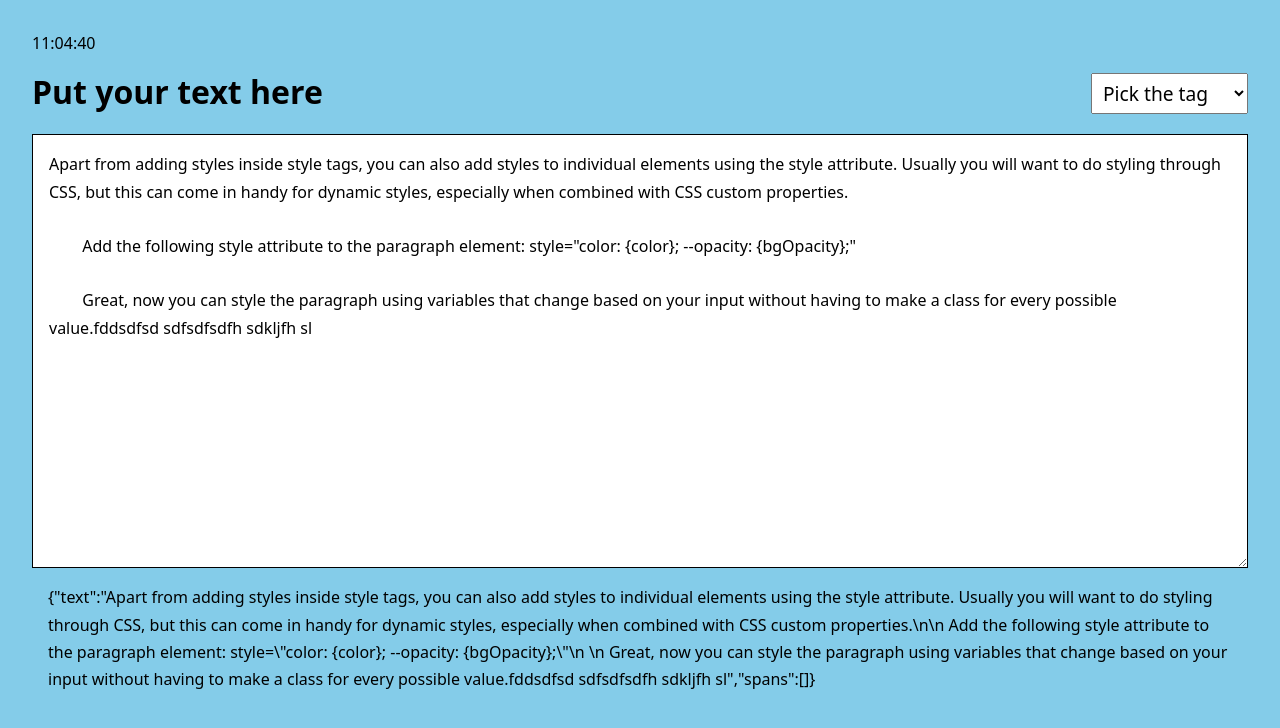
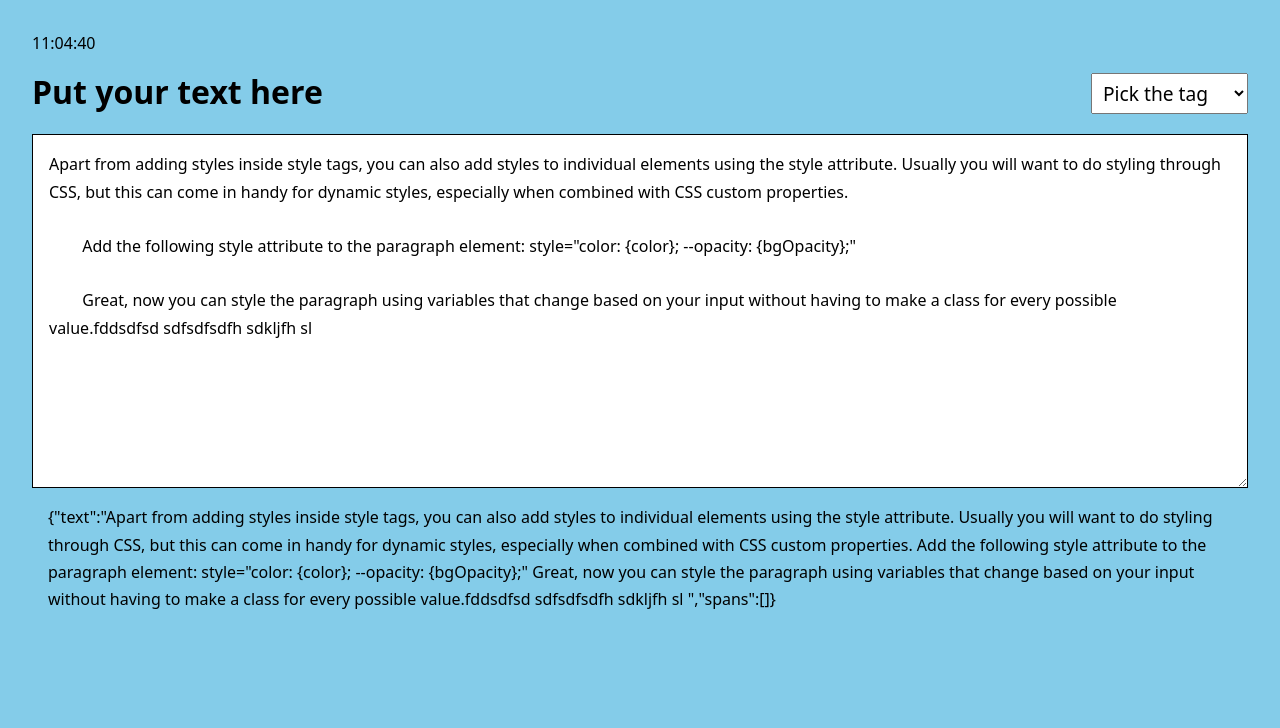
Before and after one commit to paramonych/ner-annotator, a Svelte app: page / in a window 1280 px wide. Shown: the top 728 px of the page. Built offline with nearby package versions, Linux system fonts and the light colour scheme.

Commit message:
Added output area

```diff
--- a/src/scripts/App.svelte
+++ b/src/scripts/App.svelte
@@ -1,9 +1,11 @@
 <script lang="ts">
   import { onMount } from 'svelte'
-  import { BIO, defaults, Span } from './values'
+  import { BIO, defaults } from './values'
+  import { randomColor } from './utils'
+
   import InputArea from './InputArea.svelte'
   import Tags from './Tags.svelte'
-  import { randomColor } from './utils'
+  import OutputArea from './OutputArea.svelte'
 
   let time = new Date()
   let hours = 0
@@ -43,7 +45,7 @@
     let existing = markup.spans.filter(_ => (_.start == start && _.stop == stop))
     let overlapping = markup.spans.filter(_ => (_.start < start && start < _.stop || _.start < stop && stop < _.stop))
 
-    if(selectedTag != BIO.DEFAULT && stop > start && !existing.length && !overlapping.length) {
+    if(selection && selectedTag != BIO.DEFAULT && stop > start && !existing.length && !overlapping.length) {
       markup.spans = [...markup.spans, {
         start: start,
         stop: stop,
@@ -55,6 +57,8 @@
       alert(`Span exist: ${JSON.stringify(existing)}`)
     } else if(overlapping.length) {
       alert(`Span overlaping: ${JSON.stringify(overlapping)}`)
+    } else if(!selection) {
+      alert('Empty selection is not allowed')
     }
   }
 
@@ -81,13 +85,11 @@
       <button on:click={_ => selectedTag = BIO.DEFAULT}>Cancel</button>
     </div>
   {:else}
-    <Tags on:tagChanged={tagChanged} bind:options {colors} bind:selectedTag bind:tagWarning/>
+    <Tags on:tagChanged={tagChanged} bind:colors bind:options bind:selectedTag bind:tagWarning/>
   {/if}
 </div>
 
 
 <InputArea bind:tag={selectedTag} on:textChanged={_ => markup = {...markup, text: _.detail}} on:selectionChanged={processSelection} bind:value={markup.text}/>
 
-<div class="result">
-  {JSON.stringify(markup)}
-</div>
+<OutputArea bind:markup bind:colors bind:options/>
--- /dev/null
+++ b/src/scripts/OutputArea.svelte
@@ -0,0 +1,47 @@
+<script lang="ts">
+  import { createEventDispatcher } from "svelte"
+  import { getSelection, isTooDark } from "./utils"
+
+  export let markup
+  export let options
+  export let colors
+
+  let start = markup.spans.length ? markup.spans[0].start : markup.text.length
+  let stop = markup.spans.length ? markup.spans[markup.spans.length-1].stop : markup.text.length
+
+  let beginning = markup.text.substring(0, start)
+  let ending = markup.text.substring(stop, markup.text.length)
+
+  let dispatch = createEventDispatcher()
+
+  $: {
+    start = markup.spans.length ? markup.spans[0].start : markup.text.length
+    stop = markup.spans.length ? markup.spans[markup.spans.length-1].stop : markup.text.length
+
+    beginning = markup.text.substring(0, start)
+    ending = markup.text.substring(stop, markup.text.length)
+  }
+
+  function selectionChanged() {
+    dispatch('selectionChanged', getSelection())
+  }
+
+</script>
+
+<div class="result">
+  {`{"text":"${beginning}`}
+
+  {#each markup.spans as next, index}
+    <span class="marked" style='background-color: {colors[options.indexOf(next.type)]};' class:too-dark={isTooDark(colors[options.indexOf(next.type)])}>
+      {markup.text.substring(markup.spans[0].start, markup.spans[0].stop)}
+      <sup class="type">
+        {`${next.start}:${next.stop} ${next.type}`}
+      </sup>
+      <span class="drop" title="Remove span">
+        x
+      </span>
+    </span>
+  {/each}
+
+  {`${ending}","spans":${JSON.stringify(markup.spans)}}`}
+</div>
--- a/src/scripts/utils.ts
+++ b/src/scripts/utils.ts
@@ -22,5 +22,5 @@ export function isTooDark(hexcolor) {
     let b = parseInt(hexcolor.substr(5,2),16);
     let yiq = ((r*299)+(g*587)+(b*114))/1000;
 
-    return (yiq < 70);
+    return (yiq < 80);
 }
--- a/src/styles/main.less
+++ b/src/styles/main.less
@@ -65,6 +65,27 @@ body {
         padding: 1rem;
         font-size: 1rem;
         line-height: 1.7rem;
+
+        .marked {
+            padding: 0.25rem 0.5rem;
+            border: 1px solid black;
+            border-radius: 3px;
+            margin-right: 0.3rem;
+
+            .type {
+                padding-right: 0.3rem;
+                font-weight: 400;
+                font-size: 0.7rem;
+            }
+
+            .drop {
+                font-weight: 600;
+                cursor: pointer;
+                position: relative;
+                top: -0.04rem;
+                padding-left: 0.1rem;
+            }
+        }
     }
 }
 
@@ -81,7 +102,7 @@ body {
     border: @border solid black;
     width: calc(100% - 2*@border - @margin);
     height: auto;
-    min-height: 50%;
+    min-height: 40%;
     margin: 0;
     padding: calc(@margin/2);
     line-height: 1.7rem;
```
Also changed, not shown: src/scripts/index.ts (+0 -19 lines).
